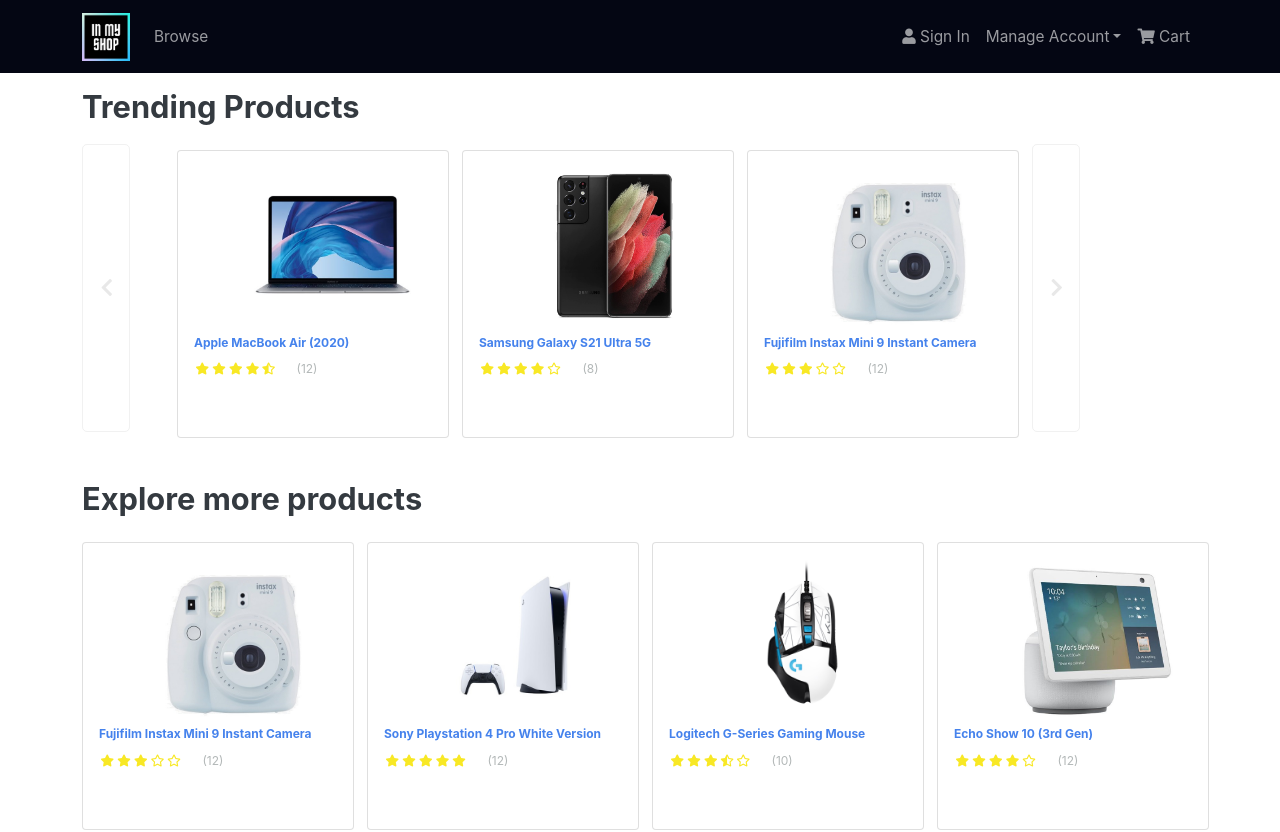
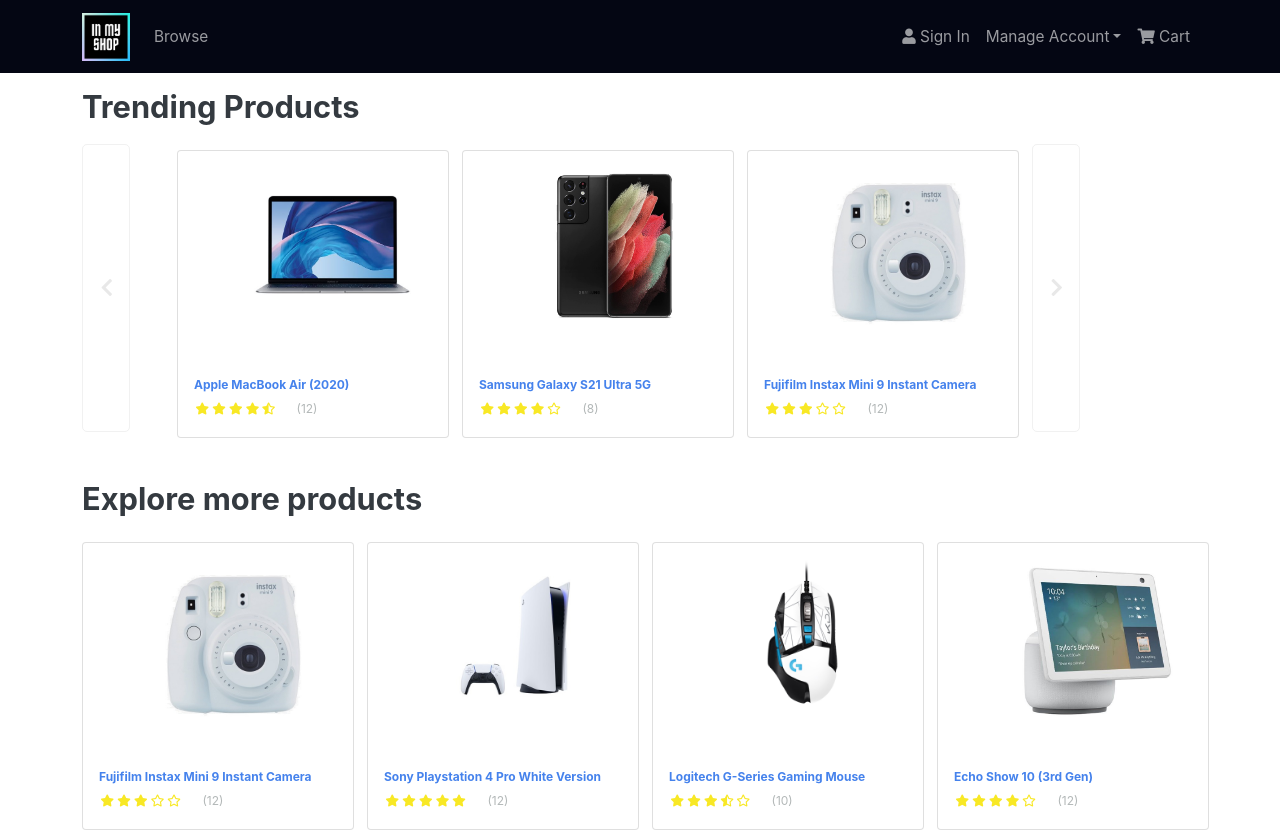
Before and after one commit to darealstyl/TeamJ-soen341project2022, a React (Create React App) app in the folder frontend/: page / in a window 1280 px wide. Shown: the top 832 px of the page. Built offline with nearby package versions, Linux system fonts and the light colour scheme.

Commit message:
Updated css file

```diff
--- a/frontend/src/index.css
+++ b/frontend/src/index.css
@@ -33,12 +33,12 @@
   font-size:12px;
   padding-bottom: -12rem;
       position: absolute;
-  bottom:30% !important;
+  bottom:15% !important;
 }
 
 .products_description_review{
       position: absolute;
-  bottom:15% !important;
+  bottom:1% !important;
 }
 
 
```
